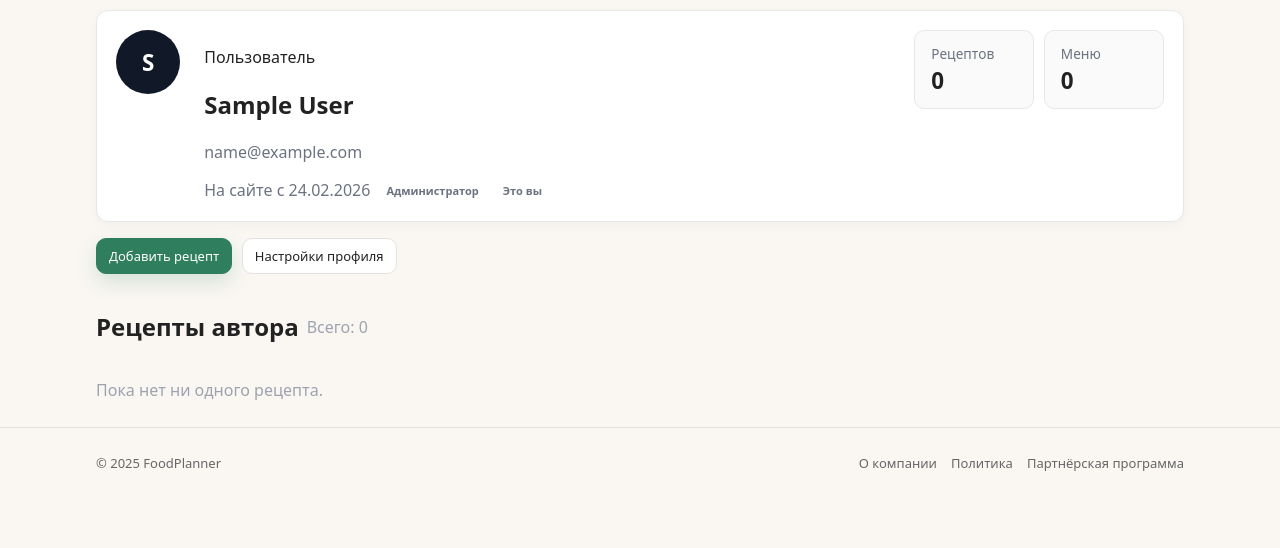
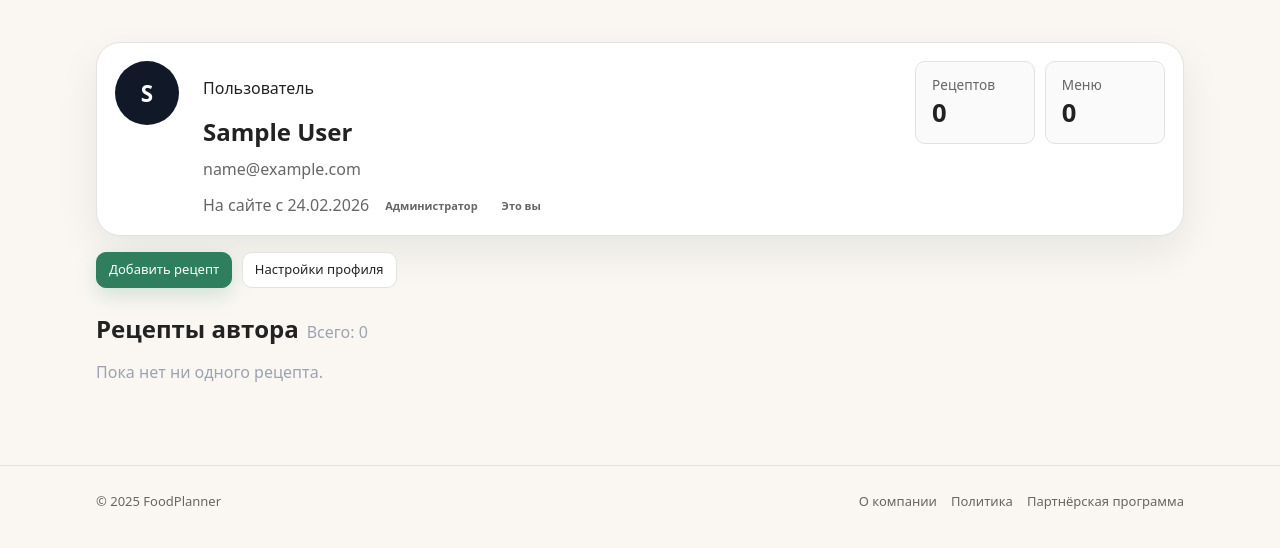
Before and after one commit to Tomich37/foodplanner, a FastAPI app: page /users/1 in a window 1280 px wide. Shown: the part 64-612 px from the top of the page. Run offline with FastAPI, Linux system fonts and the light colour scheme; the visitor is signed in with stand-in values (Sample User, id 1); data comes from the database, SQL or seed files in the repository; data that the repository does not hold is empty; parts of the project's set-up code (start-up, migrations or seed data) failed here and were passed over.

Commit message:
Доработка личных страниц пользователей

```diff
--- a/app/routers/pages.py
+++ b/app/routers/pages.py
@@ -14,6 +14,7 @@ from sqlalchemy.orm import selectinload
 from app.core.config import TEMPLATES_DIR, settings
 from app.db.session import get_session
 from app.dependencies.users import get_current_user, get_current_user_required
+from app.models import RecipeExtraTag
 from app.models.menu import Menu, MenuDay, MenuMeal
 from app.models.recipe import Recipe
 from app.models.user import User
@@ -170,6 +171,20 @@ MEAL_TYPES = (
     MealType(key="dinner", label="Ужин"),
 )
 menu_planner = MenuPlanner(MEAL_TYPES, unit_converter)
+PRIMARY_TAG_LABELS: dict[str, str] = {
+    "breakfast": "Завтраки",
+    "lunch": "Обеды",
+    "dinner": "Ужины",
+}
+
+
+async def fetch_recipe_tag_labels(session: AsyncSession) -> dict[str, str]:
+    """Возвращает словарь отображения ключа тега в человекочитаемое имя."""
+    labels = dict(PRIMARY_TAG_LABELS)
+    result = await session.execute(select(RecipeExtraTag))
+    for extra_tag in result.scalars().all():
+        labels[extra_tag.value] = extra_tag.label
+    return labels
 
 
 @router.get("/", response_class=HTMLResponse)
@@ -444,6 +459,7 @@ async def user_profile(
         "admin": profile_user.is_admin,
         "joined": profile_user.created_at,
     }
+    tag_labels = await fetch_recipe_tag_labels(session)
 
     return templates.TemplateResponse(
         "user_profile.html",
@@ -453,6 +469,7 @@ async def user_profile(
             "profile_user": profile_user,
             "recipes": recipes,
             "stats": stats,
+            "tag_labels": tag_labels,
             "is_self": current_user.id == profile_user.id if current_user else False,
         },
     )
--- a/static/css/pages/user_profile.css
+++ b/static/css/pages/user_profile.css
@@ -1,13 +1,17 @@
+.user-profile {
+    padding: 32px 0 56px;
+}
+
 .user-profile__header {
     display: flex;
-    gap: 1.5rem;
+    gap: 24px;
     align-items: flex-start;
     flex-wrap: wrap;
-    border: 1px solid #e5e7eb;
-    border-radius: 12px;
-    padding: 1.2rem;
-    background: #fff;
-    box-shadow: 0 4px 12px rgba(0, 0, 0, 0.03);
+    border: 1px solid var(--border);
+    border-radius: var(--radius-xl);
+    padding: 18px;
+    background: var(--bg-card);
+    box-shadow: var(--shadow-soft);
 }
 
 .user-profile__avatar {
@@ -28,23 +32,28 @@
     min-width: 240px;
 }
 
+.user-profile__info h1 {
+    margin: 6px 0 10px;
+}
+
 .user-profile__email {
-    color: #6b7280;
+    margin: 0;
+    color: var(--text-muted);
 }
 
 .user-profile__meta {
     display: flex;
     gap: 0.5rem;
     flex-wrap: wrap;
-    margin-top: 0.4rem;
-    color: #6b7280;
+    margin-top: 0.85rem;
+    color: var(--text-muted);
 }
 
 .user-profile__stats {
     display: grid;
     grid-template-columns: repeat(auto-fit, minmax(120px, 1fr));
     gap: 0.6rem;
-    min-width: 200px;
+    min-width: 250px;
 }
 
 .user-profile__actions {
@@ -55,13 +64,18 @@
 }
 
 .user-profile__section {
-    margin-top: 1rem;
+    margin-top: 1.5rem;
 }
 
 .user-profile__section-head {
     display: flex;
-    align-items: center;
+    align-items: baseline;
     gap: 0.5rem;
+    margin-bottom: 14px;
+}
+
+.user-profile__section-head h2 {
+    margin: 0;
 }
 
 .muted {
@@ -70,74 +84,136 @@
 
 .user-profile .recipes-grid {
     display: grid;
-    grid-template-columns: repeat(auto-fit, minmax(260px, 1fr));
-    gap: 1rem;
+    grid-template-columns: repeat(auto-fit, minmax(250px, 1fr));
+    gap: 18px;
+    align-items: stretch;
 }
 
 .user-profile .recipe-card {
-    border: 1px solid #e5e7eb;
-    border-radius: 12px;
+    border: 1px solid var(--border);
+    border-radius: var(--radius-lg);
     overflow: hidden;
-    background: #fff;
-    box-shadow: 0 4px 12px rgba(0, 0, 0, 0.03);
+    background: var(--bg-card);
+    box-shadow: 0 10px 28px rgba(15, 23, 42, 0.06);
     display: flex;
     flex-direction: column;
+    height: 100%;
 }
 
 .user-profile .recipe-card__image {
     width: 100%;
-    height: 160px;
+    height: 170px;
     object-fit: cover;
 }
 
 .user-profile .recipe-card__body {
-    padding: 0.9rem;
+    padding: 12px 14px 14px;
+    flex: 1;
     display: flex;
     flex-direction: column;
-    gap: 0.4rem;
+    gap: 10px;
 }
 
 .user-profile .recipe-card__top {
+    min-height: 52px;
     display: flex;
     align-items: flex-start;
-    justify-content: space-between;
-    gap: 0.5rem;
+    gap: 10px;
+}
+
+.user-profile .recipe-card__title {
+    margin: 0;
+    line-height: 1.3;
+    display: -webkit-box;
+    -webkit-box-orient: vertical;
+    -webkit-line-clamp: 2;
+    overflow: hidden;
+}
+
+.user-profile .recipe-card__description {
+    margin: 0;
+    line-height: 1.45;
+    min-height: 5.8em;
+    display: -webkit-box;
+    -webkit-box-orient: vertical;
+    -webkit-line-clamp: 4;
+    overflow: hidden;
+}
+
+.user-profile .recipe-card__description--empty {
+    opacity: 0;
+    user-select: none;
 }
 
 .user-profile .recipe-card__tags {
     display: flex;
     flex-wrap: wrap;
-    gap: 0.3rem;
+    gap: 6px;
+    min-height: 26px;
+    max-height: 52px;
+    overflow: hidden;
+}
+
+.user-profile .recipe-card__tags--empty {
+    opacity: 0;
+    pointer-events: none;
 }
 
 .user-profile .recipe-card__meta {
     display: flex;
     gap: 0.6rem;
-    color: #6b7280;
-    font-size: 0.9rem;
+    color: var(--text-muted);
+    font-size: 0.95rem;
+    margin-top: 2px;
 }
 
 .user-profile .recipe-card__actions {
     display: flex;
-    gap: 0.5rem;
-    flex-wrap: wrap;
-    margin-top: 0.4rem;
+    gap: 10px;
+    margin-top: auto;
+}
+
+.user-profile .recipe-card__actions .btn {
+    flex: 1;
+    min-width: 0;
 }
 
 .user-profile .stat-card {
     padding: 0.8rem 1rem;
-    border: 1px solid #e5e7eb;
+    border: 1px solid var(--border);
     border-radius: 10px;
     background: #fafafa;
 }
 
 .user-profile .stat-card__label {
     font-size: 0.85rem;
-    color: #6b7280;
+    color: var(--text-muted);
 }
 
 .user-profile .stat-card__value {
-    font-size: 1.4rem;
+    font-size: 1.6rem;
     font-weight: 700;
     margin-top: 0.1rem;
 }
+
+@media (max-width: 900px) {
+    .user-profile__stats {
+        width: 100%;
+        min-width: 0;
+    }
+}
+
+@media (max-width: 640px) {
+    .user-profile {
+        padding: 24px 0 40px;
+    }
+
+    .user-profile__header {
+        gap: 16px;
+        padding: 16px;
+    }
+
+    .user-profile .recipe-card__actions {
+        flex-direction: column;
+    }
+}
--- a/templates/user_profile.html
+++ b/templates/user_profile.html
@@ -61,17 +61,21 @@
                     <div class="recipe-card__body">
                         <div class="recipe-card__top">
                             <h3 class="recipe-card__title">{{ recipe.title }}</h3>
+                        </div>
+                        <p class="recipe-card__description{% if not recipe.description %} recipe-card__description--empty{% endif %}">
+                            {% if recipe.description %}
+                            {{ recipe.description }}
+                            {% else %}
+                            &nbsp;
+                            {% endif %}
+                        </p>
+                        <div class="recipe-card__tags{% if not recipe.tags %} recipe-card__tags--empty{% endif %}">
                             {% if recipe.tags %}
-                            <div class="recipe-card__tags">
-                                {% for tag in recipe.tags %}
-                                <span class="badge badge--tag">{{ tag }}</span>
-                                {% endfor %}
-                            </div>
+                            {% for tag in recipe.tags %}
+                            <span class="badge badge--tag">{{ tag_labels.get(tag, tag) if tag_labels is defined and tag_labels else tag }}</span>
+                            {% endfor %}
                             {% endif %}
                         </div>
-                        {% if recipe.description %}
-                        <p class="recipe-card__description">{{ recipe.description }}</p>
-                        {% endif %}
                         <div class="recipe-card__meta">
                             <span>Шагов: {{ recipe.steps | length }}</span>
                             <span>Ингредиентов: {{ recipe.ingredients | length }}</span>
```
